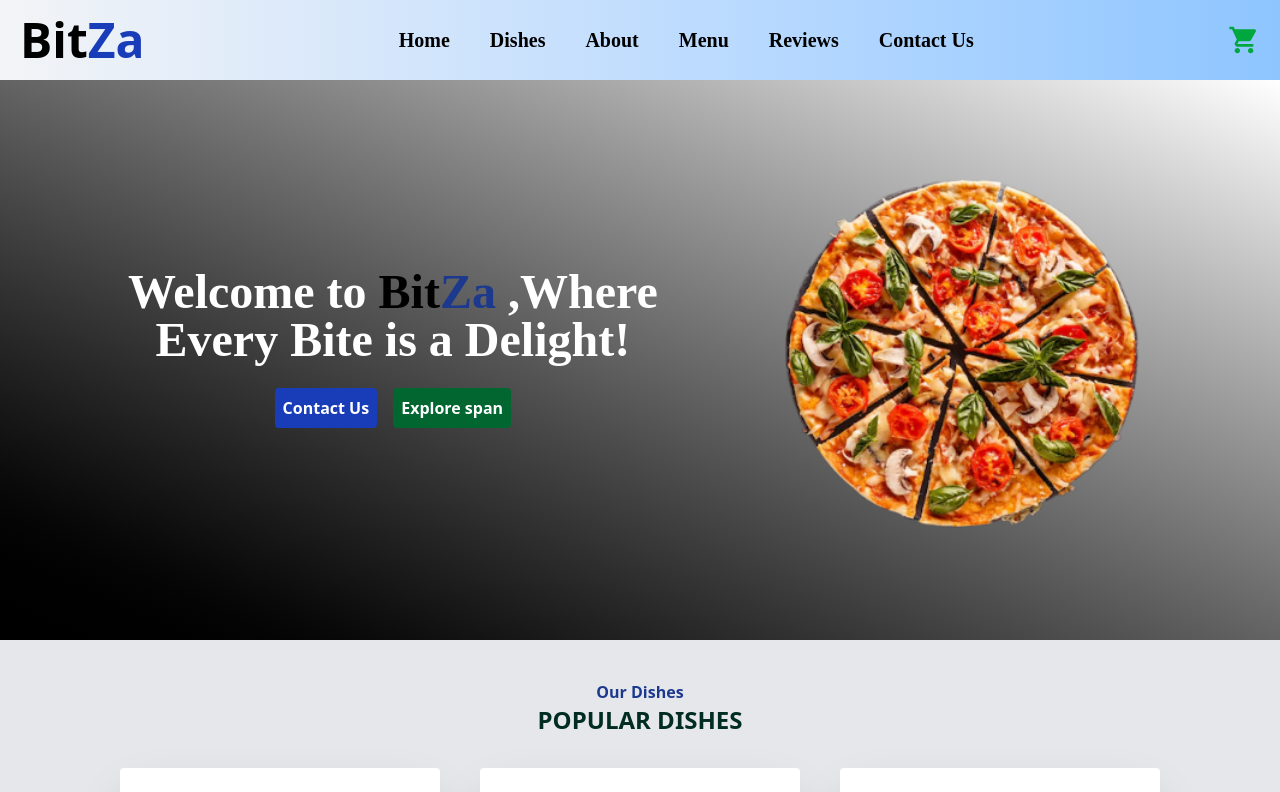
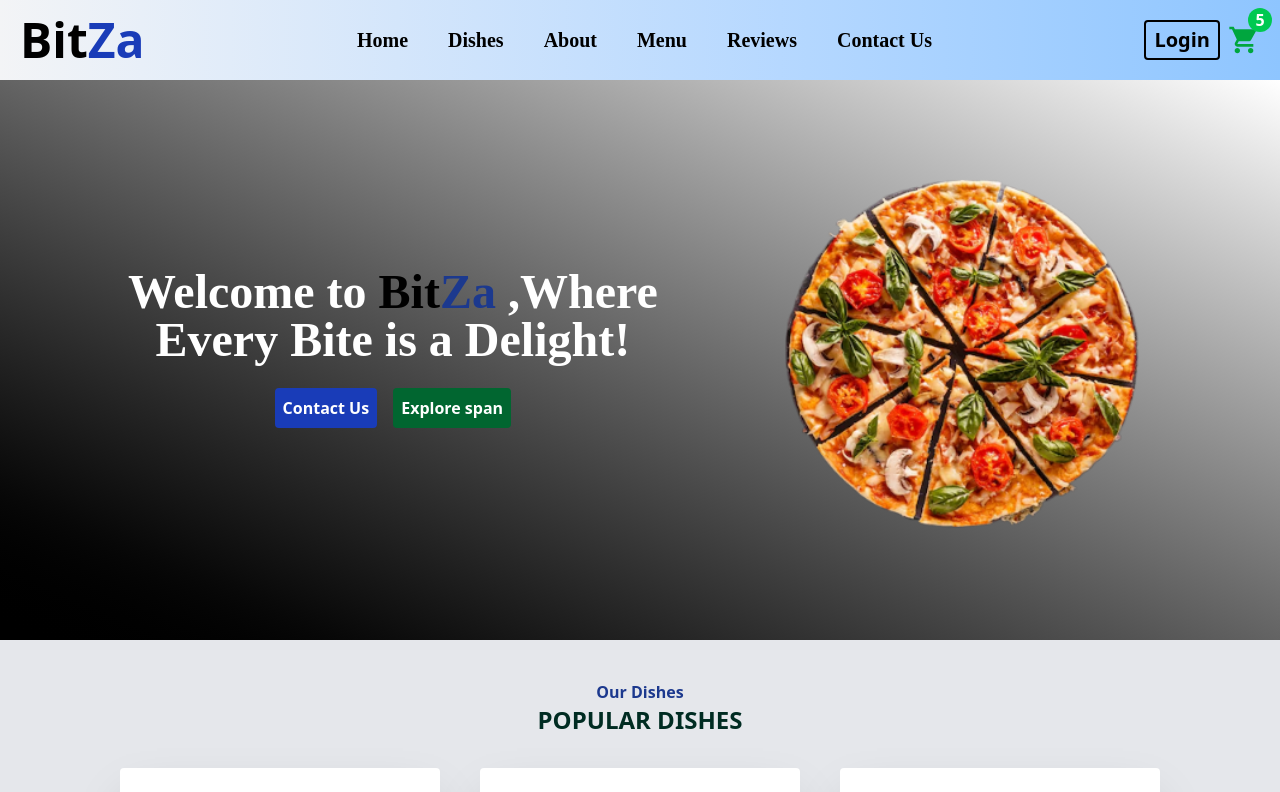
Before and after one commit to Vithurshan2002/MiniEcom, a React (Vite) app: page / in a window 1280 px wide. Shown: the top 792 px of the page. Built offline with nearby package versions, Linux system fonts and the light colour scheme.

Commit message:
loginpage created

```diff
--- a/package.json
+++ b/package.json
@@ -19,7 +19,7 @@
     "react": "^19.1.1",
     "react-dom": "^19.1.1",
     "react-icons": "^5.5.0",
-    "react-router-dom": "^7.8.2",
+    "react-router-dom": "^7.9.1",
     "react-scroll": "^1.9.3",
     "sweetalert2": "^11.23.0",
     "swiper": "^12.0.1",
--- a/src/Pages/ContactPage.jsx
+++ b/src/Pages/ContactPage.jsx
@@ -9,7 +9,7 @@ const ContactPage = () => {
     <Element name="contact">
       <div className="py-15 bg-gradient-to-t from-black ">
         <h1 className="text-3xl font-bold text-green-800 text-center">Contact Us</h1>
-        <p className="py-3 text-sm text-black font-semibold font-[poppins] text-center">
+        <p className="py-3 px-2 text-sm text-black font-semibold font-[poppins] text-center">
           We'd love to hear from you! Whether you have a question about our
           products, orders, shipping, or anything else, our team is ready to
           help.
--- a/src/Pages/Dishes.jsx
+++ b/src/Pages/Dishes.jsx
@@ -6,7 +6,7 @@ const Dishes = () => {
      <Element name="dishes"><div className='py-10 bg-gray-200'>
         <p className=' font-bold text-blue-900 text-center'>Our Dishes</p>
         <h1 className='text-2xl text-emerald-950 font-bold text-center'>POPULAR DISHES</h1>
-        <div className='grid sm:grid-cols-3  gap-10 sm:px-30 px-10 pt-8 '>
+        <div className='grid sm:grid-cols-3 ux:grid-cols-2 gap-10 sm:px-30 px-10 pt-8 '>
             <Item/>
               <Item/>
                 <Item/>
--- a/src/Pages/Footer.jsx
+++ b/src/Pages/Footer.jsx
@@ -3,7 +3,7 @@ import { FaFacebookF, FaInstagram, FaTwitter } from "react-icons/fa";
 const Footer = () => {
   return (
     <div className=" bg-amber-400 p-5">
-      <div className="border-2 border-white border-dashed sm:p-2 ">
+      <div className="sm:border-2 border-white border-dashed sm:p-2 ">
         <div className="grid sm:grid-cols-3  grid-col-1 gap-4">
           <div className="border-2 p-2 border-white">
             <h1 className="font-bold text-[#EAF2F8] ">About Us</h1>
@@ -18,7 +18,7 @@ const Footer = () => {
               <div>
                 <h1 className="font-bold text-[#EAF2F8] ">Quick Links</h1>
                 <ul className="text-sm font-bold">
-                  <li>Home</li>
+                  <li className="">Home</li>
                   <li>Shop</li>
                   <li>About</li>
                   <li>Contact</li>
--- /dev/null
+++ b/src/Pages/Login.jsx
@@ -0,0 +1,76 @@
+import React from "react";
+import { Link } from "react-router-dom";
+
+const Login = () => {
+  return (
+    <div className="flex h-screen justify-center items-center bg-[url(hotel.jpg)] bg-cover">
+      <div className="p-6 border-4  border-white rounded-lg bg-gradient-to-br from-purple-500 ">
+        <h1 className="font-bold text-4xl text-center font-[poppins] text-shadow-md pb-8 text-white">Login</h1>
+        <div className="flex items-center border-3 border-blue-800  px-2 rounded-full bg-white">
+          <div>
+            <input
+              type="text"
+              placeholder="Username"
+              className="font-semibold text-blue-900 outline-0"
+            />
+          </div>
+          <div>
+            <svg
+              xmlns="http://www.w3.org/2000/svg"
+              width="32"
+              height="32"
+              viewBox="0 0 24 24"
+              className="text-blue-600"
+            >
+              <path
+                fill="currentColor"
+                d="M9.775 12q-.9 0-1.5-.675T7.8 9.75l.325-2.45q.2-1.425 1.3-2.363T12 4t2.575.938t1.3 2.362l.325 2.45q.125.9-.475 1.575t-1.5.675zM4 18v-.8q0-.85.438-1.562T5.6 14.55q1.55-.775 3.15-1.162T12 13t3.25.388t3.15 1.162q.725.375 1.163 1.088T20 17.2v.8q0 .825-.587 1.413T18 20H6q-.825 0-1.412-.587T4 18"
+              />
+            </svg>
+          </div>
+        </div>
+
+        <div className="flex items-center border-3 border-blue-800 px-2 rounded-full my-3 bg-white">
+          <div>
+            <input
+              type="password"
+              placeholder="Password"
+              className="font-semibold text-blue-900 outline-0"
+            />
+          </div>
+          <div>
+            <svg
+              xmlns="http://www.w3.org/2000/svg"
+              width="32"
+              height="32"
+              viewBox="0 0 24 24"
+              className="text-blue-600"
+            >
+              <path
+                fill="none"
+                stroke="currentColor"
+                stroke-linecap="round"
+                stroke-linejoin="round"
+                stroke-width="2"
+                d="M5 13a2 2 0 0 1 2-2h10a2 2 0 0 1 2 2v6a2 2 0 0 1-2 2H7a2 2 0 0 1-2-2zm3-2V7a4 4 0 1 1 8 0v4m-1 5h.01m-3 0h.01m-3 0h.01"
+              />
+            </svg>
+          </div>
+        </div>
+
+        <div className="flex justify-between text-xs font-bold">
+          <div className="flex space-x-1  items-center  ">
+             <div> <input type="checkbox" name="password" className="mt-1 border-0 text-black"/></div>
+             <div className="text-white">Remember me</div>
+          </div>
+          <div className="mt-0.5 text-white">Forgot password ?</div>
+        </div>
+        <button className=" border-1 w-full font-bold bg-green-500 text-white hover:bg-green-300 transition-all cursor-pointer rounded-full mt-2">Login</button>
+
+      <p className=" pt-4 text-xs font-bold text-white text-center">Don't have an account ? <Link to={"/register"}><span className="font-bold text-blue-800 underline cursor-pointer hover:text-black transition-all" >Register</span></Link></p>
+      </div>
+    </div>
+  );
+};
+
+export default Login;
--- a/src/Pages/Navbar.jsx
+++ b/src/Pages/Navbar.jsx
@@ -1,43 +1,61 @@
 import React from "react";
-import { Link } from 'react-scroll';
+import { Link } from "react-router-dom";
 
 const Navbar = () => {
-
   return (
     <>
       <div className="flex justify-between px-5 items-center py-4 bg-gradient-to-r from-gray-100 to-blue-300 sticky top-0 z-100 ">
         <h1 className="text-5xl font-extrabold  from-blue-900">
           Bit<span className="text-blue-800">Za</span>
         </h1>
+
         <ul className="sm:flex space-x-2 sm:space-x-5 md:space-x-10 md: hidden">
+          <Link to="home" smooth={true} duration={1000}>
+            {" "}
+            <li className="font-bold font-[poppins] cursor-pointer hover:underline underline-offset-3 hover:text-emerald-700 transition-all hover:scale-105 text-xl">
+              Home
+            </li>
+          </Link>
 
-            <Link to="home" smooth={true} duration={1000}> <li className="font-bold font-[poppins] cursor-pointer hover:underline underline-offset-3 hover:text-emerald-700 transition-all hover:scale-105 text-xl">
-              Home
-            </li></Link>
+          <Link to="dishes" smooth={true} duration={1000}>
+            <li className="font-bold font-[poppins] cursor-pointer hover:underline underline-offset-3 hover:text-emerald-700 transition-all hover:scale-105 text-xl">
+              Dishes
+            </li>
+          </Link>
 
-            <Link to="dishes" smooth={true} duration={1000}><li className="font-bold font-[poppins] cursor-pointer hover:underline underline-offset-3 hover:text-emerald-700 transition-all hover:scale-105 text-xl">
-              Dishes
-            </li></Link>
+          <Link to="about" smooth={true} duration={1000}>
+            {" "}
+            <li className="font-bold font-[poppins] cursor-pointer hover:underline underline-offset-3 hover:text-emerald-700 transition-all hover:scale-105 text-xl">
+              About
+            </li>
+          </Link>
 
-            <Link to="about" smooth={true} duration={1000}> <li className="font-bold font-[poppins] cursor-pointer hover:underline underline-offset-3 hover:text-emerald-700 transition-all hover:scale-105 text-xl">
-              About
-            </li></Link>
+          <Link to="menu" smooth={true} duration={1000}>
+            {" "}
+            <li className="font-bold font-[poppins] cursor-pointer hover:underline underline-offset-3 hover:text-emerald-700 transition-all hover:scale-105 text-xl">
+              Menu
+            </li>
+          </Link>
 
-            <Link to="menu" smooth={true} duration={1000}> <li className="font-bold font-[poppins] cursor-pointer hover:underline underline-offset-3 hover:text-emerald-700 transition-all hover:scale-105 text-xl">
-              Menu
-            </li></Link>
+          <Link to="reviews" smooth={true} duration={1000}>
+            <li className="font-bold font-[poppins] cursor-pointer hover:underline underline-offset-3 hover:text-emerald-700 transition-all hover:scale-105 text-xl">
+              Reviews
+            </li>
+          </Link>
 
-             <Link to="reviews" smooth={true} duration={1000}><li className="font-bold font-[poppins] cursor-pointer hover:underline underline-offset-3 hover:text-emerald-700 transition-all hover:scale-105 text-xl">
-              Reviews
-            </li></Link>
-
-             <Link to="contact" smooth={true} duration={1000}><li className="font-bold font-[poppins] cursor-pointer hover:underline underline-offset-3 hover:text-emerald-700 transition-all hover:scale-105 text-xl">
+          <Link to="contact" smooth={true} duration={1000}>
+            <li className="font-bold font-[poppins] cursor-pointer hover:underline underline-offset-3 hover:text-emerald-700 transition-all hover:scale-105 text-xl">
               Contact Us
-            </li></Link>
-
+            </li>
+          </Link>
         </ul>
 
         <div className="flex items-center space-x-2 tran">
+          <Link to={'/login'}>
+            <button className="text-xl font-bold border-2 px-2 py-1 hover:border-green-900 rounded cursor-pointer hover:text-white transition-all">
+              Login
+            </button>
+          </Link>
           <div
             className="flex sm:hidden hover:bg-blue-200 rounded-lg transition-all cursor-pointer"
             onClick={() => {
@@ -85,7 +103,8 @@ const Navbar = () => {
               </g>
             </svg>
           </div>
-          <div className="cursor-pointer ">
+          <div className="cursor-pointer  realative ">
+            <div>
               <svg
                 xmlns="http://www.w3.org/2000/svg"
                 width="32"
@@ -99,37 +118,53 @@ const Navbar = () => {
                 />
               </svg>
             </div>
+            <div className="w-6 h-6 font-bold text-white bg-green-500 rounded-full absolute top-2 right-2 flex justify-center items-center">
+              5
+            </div>
+          </div>
         </div>
       </div>
       {/* for mobile  */}
       <div className=" border-t-4 border-b  border-y-blue-800  bg-gradient-to-br from-blue-600 from-20% to-blue-100  w-full sm:hidden -translate-y-200 scn  duration-600 ease-in-out z-20 fixed ">
         <ul className="text-2xl flex flex-col text-center space-y-2 ">
+          <Link to="home" smooth={true} duration={500}>
+            {" "}
+            <li className="font-bold font-[poppins] cursor-pointer hover:bg-blue-500 hover:text-white   w-full  transition-all hover:scale-105">
+              Home
+            </li>
+          </Link>
 
-            <Link to="home" smooth={true} duration={500}> <li className="font-bold font-[poppins] cursor-pointer hover:bg-blue-500 hover:text-white   w-full  transition-all hover:scale-105">
-              Home
-            </li></Link>
+          <Link to="dishes" smooth={true} duration={500}>
+            {" "}
+            <li className="font-bold font-[poppins] cursor-pointer hover:bg-blue-500 hover:text-white  w-full transition-all hover:scale-105">
+              Dishes
+            </li>
+          </Link>
 
-            <Link to="dishes" smooth={true} duration={500}> <li className="font-bold font-[poppins] cursor-pointer hover:bg-blue-500 hover:text-white  w-full transition-all hover:scale-105">
-              Dishes
-            </li></Link>
+          <Link to="about" smooth={true} duration={500}>
+            {" "}
+            <li className="font-bold font-[poppins] cursor-pointer hover:bg-blue-500 hover:text-white  w-full  transition-all hover:scale-105">
+              About
+            </li>
+          </Link>
 
-           <Link to="about" smooth={true} duration={500}> <li className="font-bold font-[poppins] cursor-pointer hover:bg-blue-500 hover:text-white  w-full  transition-all hover:scale-105">
-              About
-            </li></Link>
+          <Link to="menu" smooth={true} duration={500}>
+            <li className="font-bold font-[poppins] cursor-pointer hover:bg-blue-500 hover:text-white  w-full  transition-all hover:scale-105">
+              Menu
+            </li>
+          </Link>
 
-            <Link to="menu" smooth={true} duration={500}><li className="font-bold font-[poppins] cursor-pointer hover:bg-blue-500 hover:text-white  w-full  transition-all hover:scale-105">
-              Menu
-            </li></Link>
+          <Link to="reviews" smooth={true} duration={500}>
+            <li className="font-bold font-[poppins] cursor-pointer hover:bg-blue-500 hover:text-white  w-full  transition-all hover:scale-105">
+              Reviews
+            </li>
+          </Link>
 
-            <Link to="reviews" smooth={true} duration={500}><li className="font-bold font-[poppins] cursor-pointer hover:bg-blue-500 hover:text-white  w-full  transition-all hover:scale-105">
-              Reviews
-            </li></Link>
-
-
-            <Link to="contact" smooth={true} duration={500}><li className="font-bold font-[poppins] cursor-pointer hover:bg-blue-500 hover:text-white  w-full  transition-all hover:scale-105">
+          <Link to="contact" smooth={true} duration={500}>
+            <li className="font-bold font-[poppins] cursor-pointer hover:bg-blue-500 hover:text-white  w-full  transition-all hover:scale-105">
               Contact Us
-            </li></Link>
-
+            </li>
+          </Link>
         </ul>
       </div>
     </>
--- /dev/null
+++ b/src/Pages/Register.jsx
@@ -0,0 +1,93 @@
+import React from "react";
+
+const Register = () => {
+  return (
+    <div className="flex h-screen justify-center items-center bg-[url(hotel.jpg)] bg-cover">
+      <div className="p-6 border-4  border-white rounded-lg bg-gradient-to-br from-purple-500 ">
+        <h1 className="font-bold text-4xl text-center font-[poppins] text-shadow-md pb-8 text-white">
+          Login
+        </h1>
+        <div className="flex items-center border-3 border-blue-800  px-2 rounded-full bg-white">
+          <div>
+            <input
+              type="text"
+              placeholder="Username"
+              className="font-semibold text-blue-900 outline-0"
+            />
+          </div>
+          <div>
+            <svg
+              xmlns="http://www.w3.org/2000/svg"
+              width="32"
+              height="32"
+              viewBox="0 0 24 24"
+              className="text-blue-600"
+            >
+              <path
+                fill="currentColor"
+                d="M9.775 12q-.9 0-1.5-.675T7.8 9.75l.325-2.45q.2-1.425 1.3-2.363T12 4t2.575.938t1.3 2.362l.325 2.45q.125.9-.475 1.575t-1.5.675zM4 18v-.8q0-.85.438-1.562T5.6 14.55q1.55-.775 3.15-1.162T12 13t3.25.388t3.15 1.162q.725.375 1.163 1.088T20 17.2v.8q0 .825-.587 1.413T18 20H6q-.825 0-1.412-.587T4 18"
+              />
+            </svg>
+          </div>
+        </div>
+
+        <div className="flex items-center border-3 border-blue-800 px-2 rounded-full my-3 bg-white">
+          <div>
+            <input
+              type="password"
+              placeholder="Password"
+              className="font-semibold text-blue-900 outline-0"
+            />
+          </div>
+          <div>
+            <svg
+              xmlns="http://www.w3.org/2000/svg"
+              width="32"
+              height="32"
+              viewBox="0 0 24 24"
+              className="text-blue-600"
+            >
+              <path
+                fill="none"
+                stroke="currentColor"
+                stroke-linecap="round"
+                stroke-linejoin="round"
+                stroke-width="2"
+                d="M5 13a2 2 0 0 1 2-2h10a2 2 0 0 1 2 2v6a2 2 0 0 1-2 2H7a2 2 0 0 1-2-2zm3-2V7a4 4 0 1 1 8 0v4m-1 5h.01m-3 0h.01m-3 0h.01"
+              />
+            </svg>
+          </div>
+        </div>
+
+        <div className="flex justify-between text-xs font-bold">
+          <div className="flex space-x-1  items-center  ">
+            <div>
+              {" "}
+              <input
+                type="checkbox"
+                name="password"
+                className="mt-1 border-0 text-black"
+              />
+            </div>
+            <div className="text-white">Remember me</div>
+          </div>
+          <div className="mt-0.5 text-white">Forgot password ?</div>
+        </div>
+        <button className=" border-1 w-full font-bold bg-green-500 text-white hover:bg-green-300 transition-all cursor-pointer rounded-full mt-2">
+          Login
+        </button>
+
+        <p className=" pt-4 text-xs font-bold text-white text-center">
+          Don't have an account ?{" "}
+
+            <span className="font-bold text-blue-800 underline cursor-pointer hover:text-black transition-all">
+              Register
+            </span>
+
+        </p>
+      </div>
+    </div>
+  );
+};
+
+export default Register;
--- a/src/index.css
+++ b/src/index.css
@@ -3,3 +3,8 @@
 .MuiRating-icon{
     color: green;
 }
+
+/* @theme{
+   --breakpoint-ux:40rem;
+   --breakpoint-sm:60rem;
+} */
```
Also changed, not shown: src/App.jsx (+19 -2 lines), 2 other files (tests, documents, lock files or other folders). Lines whose indentation alone changed are shown as unchanged.
